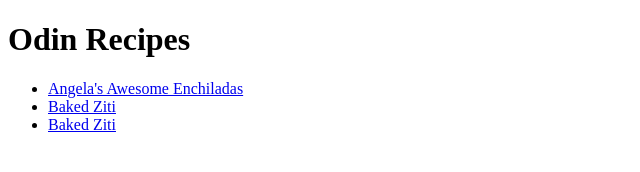
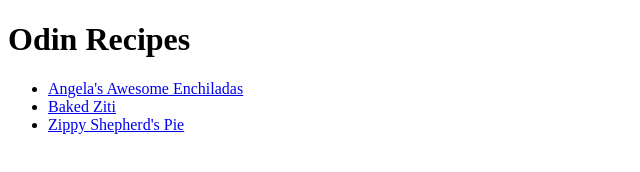
Before and after one commit to WanderingHumanid/odin-recipes, a plain HTML site: page index.html in a window 1280 px wide. Shown: the full height of the page, 0-640 px from the left. Drawn offline with Linux system fonts and the light colour scheme.

```diff
--- a/index.html
+++ b/index.html
@@ -10,7 +10,7 @@
     <ul>
         <li><a href="recipes/enchiladas.html">Angela's Awesome Enchiladas</a></li>
         <li><a href="recipes/ziti.html">Baked Ziti</a></li>
-        <li><a href="recipes/ziti.html">Baked Ziti</a></li>
+        <li><a href="recipes/shepherds-pie.html.html">Zippy Shepherd's Pie</a></li>
     </ul>
 </body>
 </html>
```
